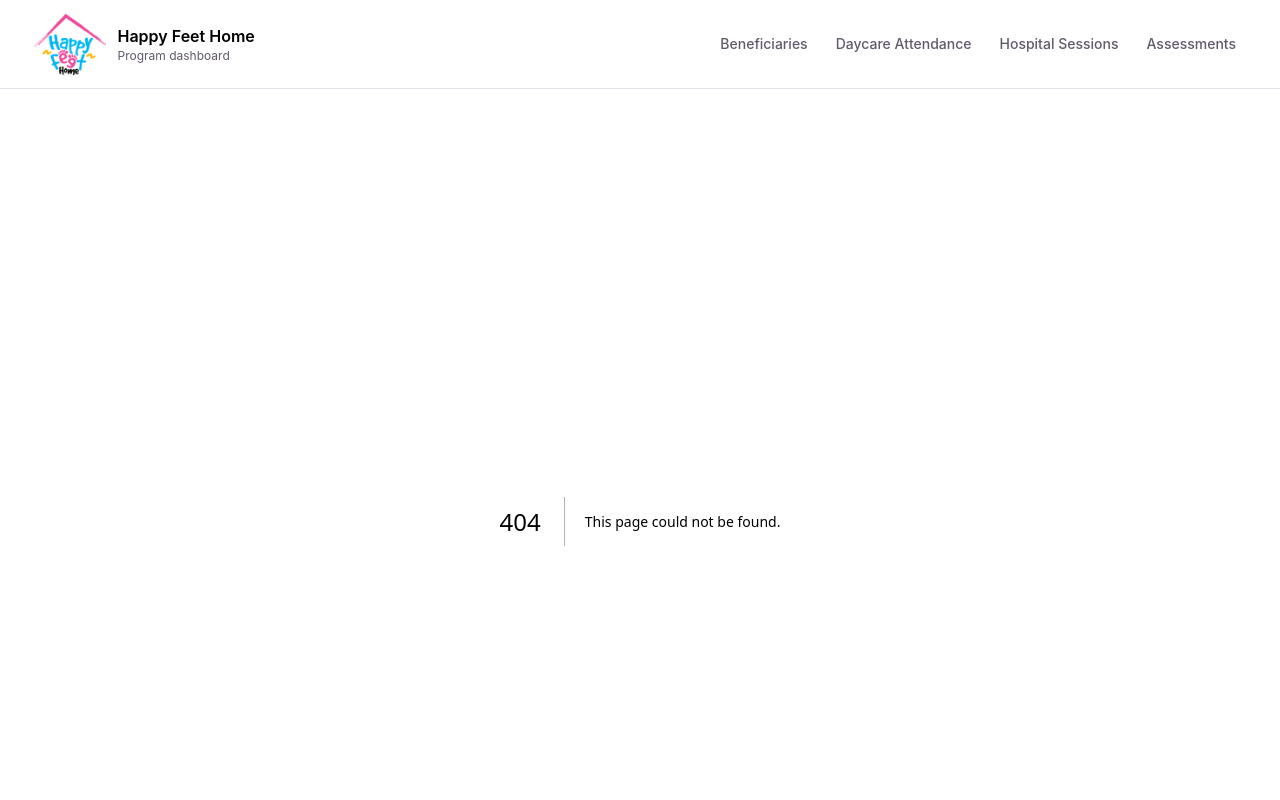
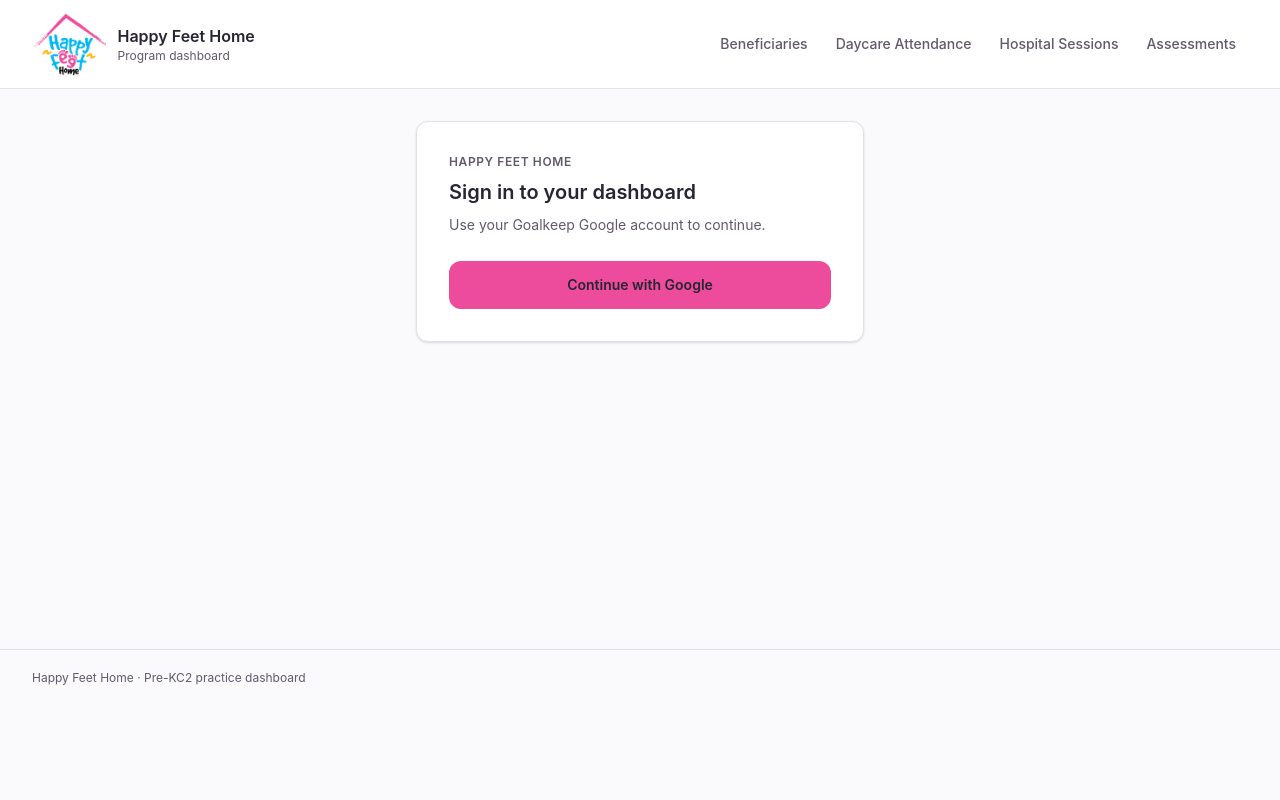
Before and after one commit to data-culture-goalkeep/pre-kc2-pilot-tanya, a Next.js app: page /login in a window 1280 px wide. Before the commit this address had no page. Shown: the top 800 px of the page. Built offline with nearby package versions, Linux system fonts and the light colour scheme.

Commit message:
Add Google-only login page

```diff
--- /dev/null
+++ b/src/app/login/page.tsx
@@ -0,0 +1,31 @@
+import Link from "next/link";
+import { LOGIN_DOMAIN_ERROR } from "@/lib/auth/allowed-login-domain";
+
+type LoginSearchParams = Promise<{ message?: string | string[] }>;
+
+const LOGIN_MESSAGES: Record<string, string> = {
+  domain: LOGIN_DOMAIN_ERROR,
+  start: "Google sign-in could not be started. Please try again.",
+  callback: "Sign-in could not be completed. Please try again.",
+  config: "Google sign-in is not configured. Contact the dashboard administrator.",
+};
+
+export default async function LoginPage({ searchParams }: { searchParams: LoginSearchParams }) {
+  const params = await searchParams;
+  const rawMessage = Array.isArray(params.message) ? params.message[0] : params.message;
+  const message = rawMessage ? LOGIN_MESSAGES[rawMessage] ?? rawMessage : null;
+
+  return (
+    <section className="mx-auto max-w-md rounded-xl border border-border bg-card p-6 shadow-sm sm:p-8">
+      <p className="text-xs font-semibold uppercase tracking-wider text-muted-foreground">Happy Feet Home</p>
+      <h1 className="mt-2 text-xl font-semibold">Sign in to your dashboard</h1>
+      <p className="mt-2 text-sm leading-relaxed text-muted-foreground">
+        Use your Goalkeep Google account to continue.
+      </p>
+      {message ? <p role="alert" className="mt-5 rounded-lg border border-destructive/30 bg-destructive/5 p-3 text-sm text-destructive">{message}</p> : null}
+      <Link href="/auth/sign-in" className="mt-6 flex min-h-12 items-center justify-center rounded-lg bg-brand-pink px-4 font-semibold text-primary-foreground hover:opacity-90">
+        Continue with Google
+      </Link>
+    </section>
+  );
+}
```
